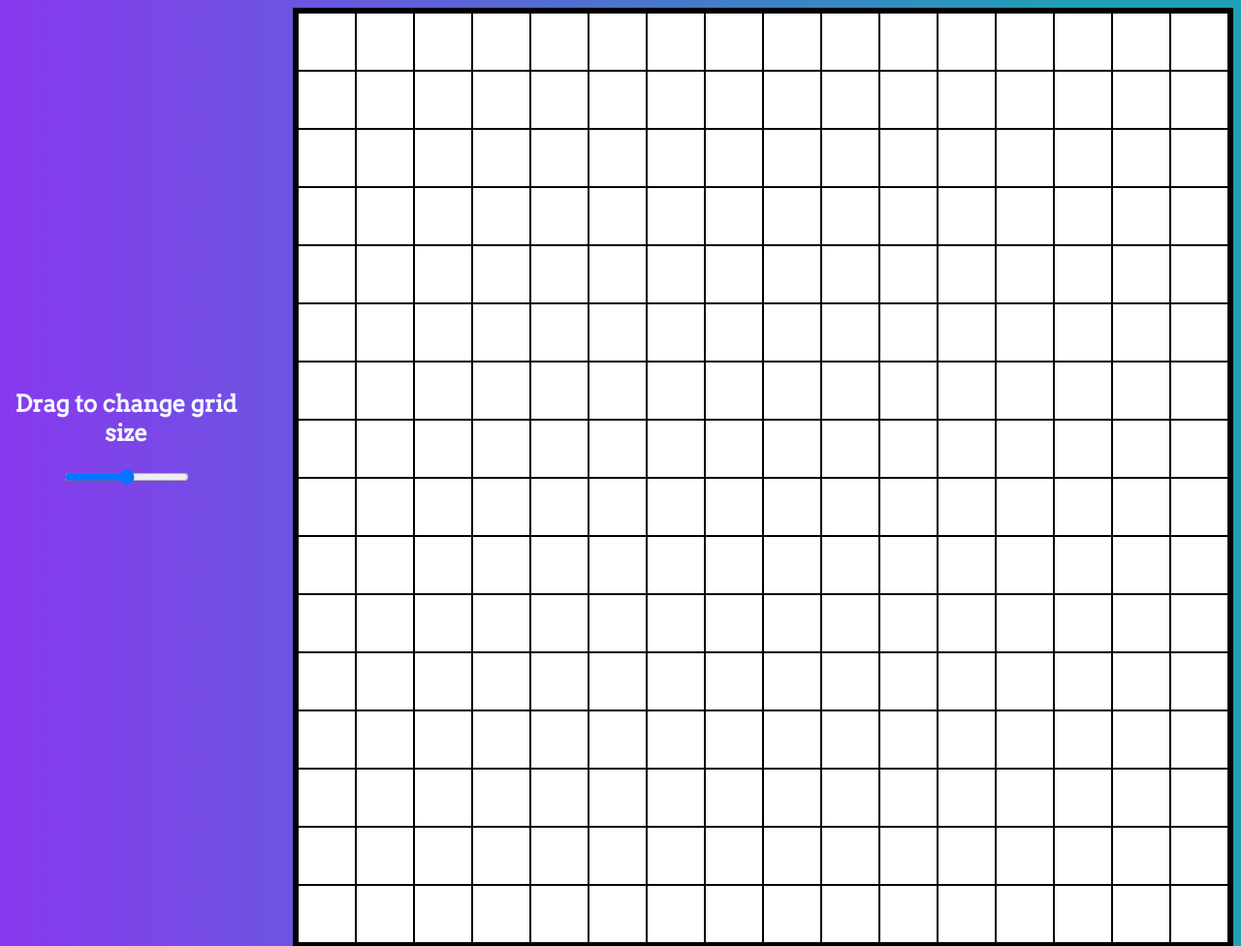
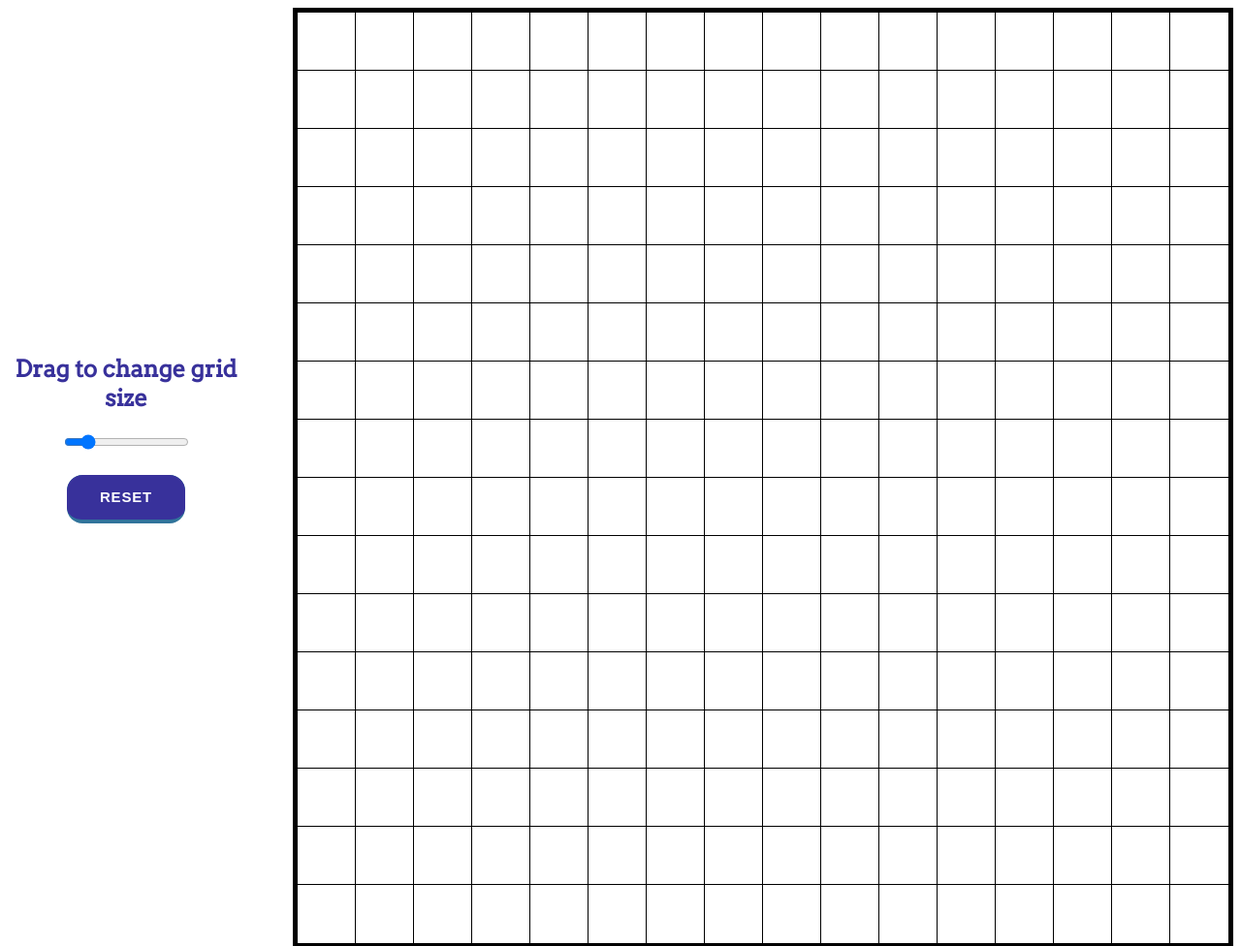
Before and after one commit to kosbys/Sketchboard, a plain HTML site: page index.html in a window 1280 px wide. Shown: the top 976 px of the page at 97% size. Drawn offline with Linux system fonts and the light colour scheme.

Commit message:
Make slider responsive

```diff
--- a/index.html
+++ b/index.html
@@ -11,7 +11,9 @@
   <body>
     <div class="sidebar">
       <h2>Drag to change grid size</h2>
-      <input type="range" min="1" max="100" />
+      <input type="range" min="1" max="100" value="16" class="slider" />
+      <h4 class="slider-text"></h4>
+      <button class="reset">RESET</button>
     </div>
     <div class="container">
       <div class="grid"></div>
--- a/script.js
+++ b/script.js
@@ -1,6 +1,13 @@
-const container = document.querySelector(".grid");
+start();
+
+const cells = document.querySelectorAll(".cell");
+
+const reset = document.querySelector(`.reset`);
+
+const slider = document.querySelector(`.slider`);
 
 function start(size = 16) {
+  const container = document.querySelector(".grid");
   container.style.cssText = `display: grid;
     grid-template-columns: repeat(${size}, ${960 / size}px);
     grid-template-rows: repeat(${size}, ${960 / size}px);`;
@@ -14,12 +21,27 @@ function start(size = 16) {
   }
 }
 
-start();
+const resetGrid = function (cells) {
+  cells.forEach((cell) => {
+    cell.style.cssText = "background-color: white";
+  });
+};
 
-const cells = document.querySelectorAll(".cell");
+const updateSlider = function () {
+  const sliderText = document.querySelector(`.slider-text`);
+  sliderText.innerText = `Current size: ${slider.value} ✕ ${slider.value}`;
+};
 
 cells.forEach((cell) => {
   cell.addEventListener("mouseover", () => {
     cell.style.cssText = "background-color: black;";
   });
 });
+
+reset.addEventListener("click", () => {
+  resetGrid(cells);
+});
+
+slider.addEventListener("input", () => {
+  updateSlider();
+});
--- a/style.css
+++ b/style.css
@@ -5,16 +5,10 @@ body {
   display: flex;
   align-items: center;
   justify-content: center;
-  background: rgb(136, 57, 239);
-  background: linear-gradient(
-    90deg,
-    rgba(136, 57, 239, 1) 0%,
-    rgba(32, 159, 181, 1) 87%
-  );
 }
 
 .sidebar {
-  color: aliceblue;
+  color: rgb(56, 49, 155);
   text-align: center;
   margin-right: 50px;
   margin-bottom: 100px;
@@ -32,5 +26,70 @@ body {
   align-items: center;
   display: flex;
   background: white;
-  border: 1px solid black;
+  outline: 1px solid black;
 }
+
+.cell:hover {
+  opacity: 0.2;
+}
+
+.reset {
+  max-width: 50%;
+  appearance: button;
+  background-color: rgb(49, 116, 155);
+  border: solid transparent;
+  border-radius: 16px;
+  border-width: 0 0 4px;
+  box-sizing: border-box;
+  color: #ffffff;
+  cursor: pointer;
+  display: inline-block;
+  font-family: din-round, sans-serif;
+  font-size: 15px;
+  font-weight: 700;
+  letter-spacing: 0.8px;
+  line-height: 20px;
+  margin: 0;
+  outline: none;
+  overflow: visible;
+  padding: 13px 16px;
+  text-align: center;
+  text-transform: uppercase;
+  touch-action: manipulation;
+  transform: translateZ(0);
+  transition: filter 0.2s;
+  user-select: none;
+  -webkit-user-select: none;
+  vertical-align: middle;
+  white-space: nowrap;
+  width: 100%;
+}
+
+.reset:after {
+  background-clip: padding-box;
+  background-color: rgb(56, 49, 155);
+  border: solid transparent;
+  border-radius: 16px;
+  border-width: 0 0 4px;
+  bottom: -4px;
+  content: "";
+  left: 0;
+  position: absolute;
+  right: 0;
+  top: 0;
+  z-index: -1;
+}
+
+.reset:main,
+.reset:focus {
+  user-select: auto;
+}
+
+.reset:hover:not(:disabled) {
+  filter: brightness(1.1);
+  -webkit-filter: brightness(1.1);
+}
+
+.reset:disabled {
+  cursor: auto;
+}
```
